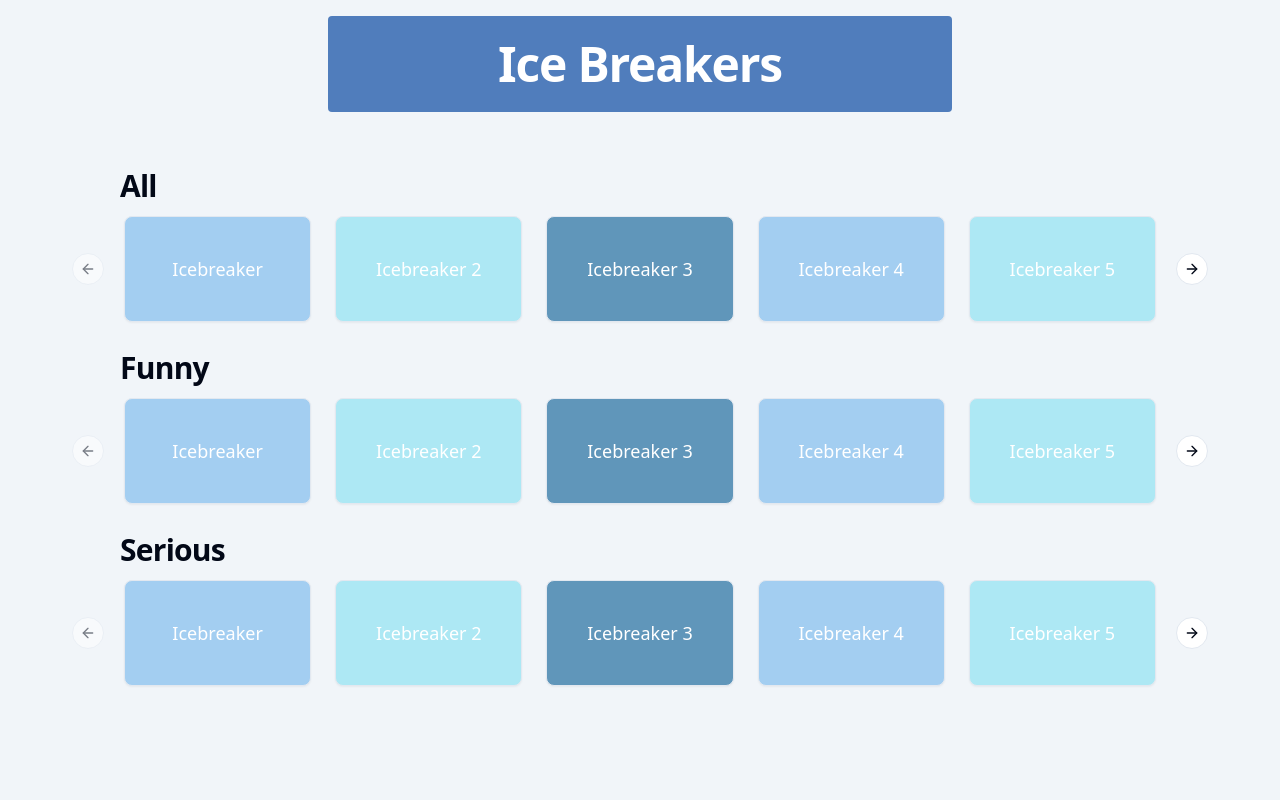
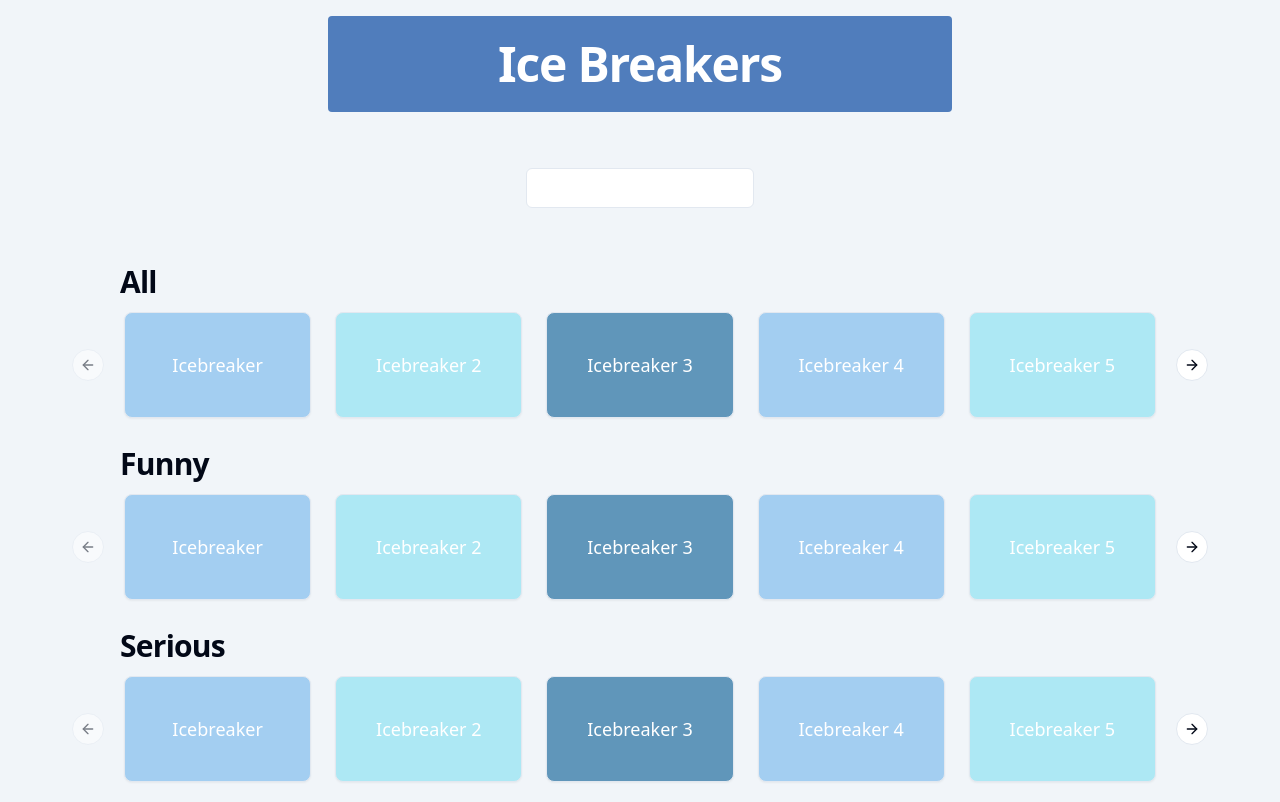
Before and after one commit to Brattetveit/Ice-breakers, a React (Vite) app in the folder client/: page / in a window 1280 px wide. Built offline with nearby package versions, Linux system fonts and the light colour scheme; no server answers.

Commit message:
icebreaker display hidden on input

```diff
--- a/client/src/pages/Home.tsx
+++ b/client/src/pages/Home.tsx
@@ -8,9 +8,11 @@ import {
   CarouselNext,
   CarouselPrevious,
 } from "@/components/ui/carousel";
+import { Input } from "@/components/ui/input";
 import { useFetchCategories } from "@/hooks/useFetchCategory";
 import { type Icebreaker } from "@/types";
-import { useEffect } from "react";
+import { ChangeEvent, useEffect, useState } from "react";
+import { Link } from "react-router-dom";
 
 const CAROUSEL_COLORS = ["#A3CEF1", "#ADE8F4", "#6096BA"];
 
@@ -19,6 +21,8 @@ const CATEGORY_NAMES = ["All", "Funny", "Serious"];
 export const Home = () => {
   // eslint-disable-next-line @typescript-eslint/no-unused-vars
   const { isLoading, categories, getCategories } = useFetchCategories();
+
+  const [searchQuery, setSearchQuery] = useState("");
 
   useEffect(() => {
     getCategories(CATEGORY_NAMES);
@@ -57,11 +61,24 @@ export const Home = () => {
   return (
     <div className="flex min-h-screen w-full flex-col items-center gap-14 bg-slate-100 p-4">
       <div className="flex w-1/2 justify-center rounded bg-[#507DBC] p-6 text-white">
-        <H1>Ice Breakers</H1>
+        <Link to=".">
+          <H1>Ice Breakers</H1>
+        </Link>
       </div>
+
+      <div>
+        <Input
+          type="text"
+          value={searchQuery}
+          onChange={(e: ChangeEvent<HTMLInputElement>) =>
+            setSearchQuery(e.target.value)
+          }
+        />
+      </div>
+
       <div className="flex w-5/6 flex-col gap-6">
-        {isLoading ? (
-          <div>Loading...</div>
+        {isLoading || searchQuery !== "" ? (
+          <div />
         ) : (
           CATEGORY_NAMES.map((category, idx) => (
             <div key={idx}>
```
